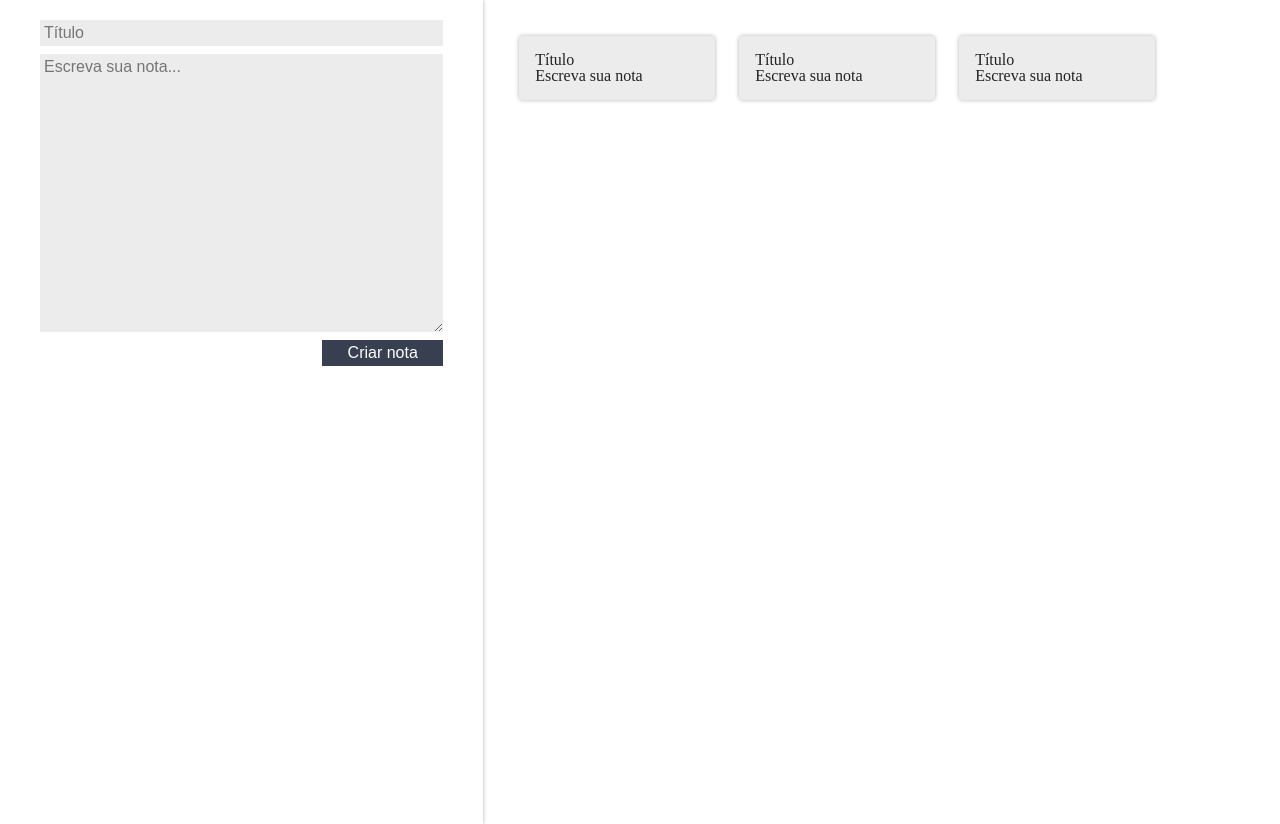
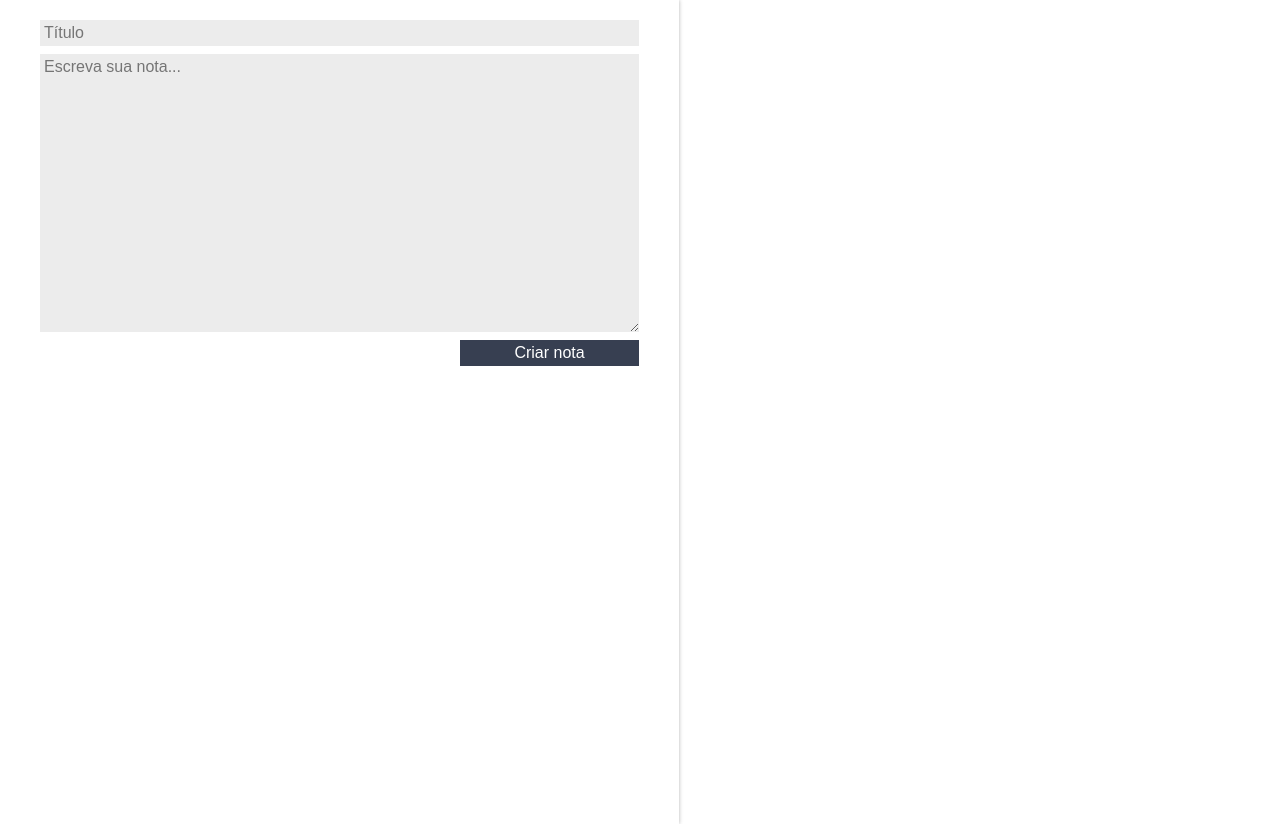
Before and after one commit to alexandrepalota/Alura-React-01-Ceep, a React (Create React App) app: page / in a window 1280 px wide. Built offline with nearby package versions, Linux system fonts and the light colour scheme; the HTML template or start-up script is replaced by a standard one.

Commit message:
Usando State

```diff
--- a/src/App.jsx
+++ b/src/App.jsx
@@ -6,20 +6,29 @@ import ListaDeNotas from "./components/ListaDeNotas";
 class App extends Component {
 
   constructor() {
-    super()
-    this.notas = []
+    super();
+
+    this.state = {
+      notas:[]
+    }
+
+    this.criarNota = this.criarNota.bind(this)
   }
 
   criarNota(titulo, texto) {
     const novaNota = {titulo, texto}
-    this.notas.push(novaNota)
+    const novoArrayNotas = [...this.state.notas, novaNota]
+    const novoEstado = {
+      notas: novoArrayNotas
+    }
+    this.setState(novoEstado)
   }
 
   render() {
     return (
       <section className="conteudo">
         <FormularioCadastro onCriarNota={this.criarNota} />
-        <ListaDeNotas notas={this.notas} />
+        <ListaDeNotas notas={this.state.notas} />
       </section>
     )
   }
--- a/src/components/CardNota/CardNota.jsx
+++ b/src/components/CardNota/CardNota.jsx
@@ -6,9 +6,9 @@ class CardNota extends Component {
         return (
             <section className="card-nota">
                 <header>
-                    <h3>Título</h3>
+                    <h3>{this.props.nota.titulo}</h3>
                 </header>
-                <p>Escreva sua nota</p>
+                <p>{this.props.nota.texto}</p>
             </section>
         );
     }
--- a/src/components/FormularioCadastro/FormularioCadastro.jsx
+++ b/src/components/FormularioCadastro/FormularioCadastro.jsx
@@ -3,21 +3,37 @@ import "./estilo.css"
 
 class FormularioCadastro extends Component {
 
-    constructor() {
-        super()
+    constructor(props) {
+        super(props)
         this.titulo = ''
+        this.texto = ''
 
         this.handleMudancaTitulo = this.handleMudancaTitulo.bind(this)
+        this.handleMudancaTexto = this.handleMudancaTexto.bind(this)
+        this.criarNota = this.criarNota.bind(this)
     }
 
     handleMudancaTitulo(evento) {
+        evento.stopPropagation()
         this.titulo = evento.target.value
-        console.log(this.titulo)
+    }
+
+    handleMudancaTexto(evento) {
+        evento.stopPropagation()
+        this.texto = evento.target.value
+    }
+
+    criarNota(evento) {
+        evento.preventDefault()
+        evento.stopPropagation()
+        this.props.onCriarNota(this.titulo, this.texto)
     }
 
     render() {
         return (
-            <form className="form-cadastro">
+            <form
+                className="form-cadastro"
+                onSubmit={this.criarNota}>
                 <input
                     className="form-cadastro_input"
                     type="text"
@@ -26,7 +42,8 @@ class FormularioCadastro extends Component {
                 <textarea
                     className="form-cadastro_input"
                     rows={15}
-                    placeholder="Escreva sua nota..." />
+                    placeholder="Escreva sua nota..."
+                    onChange={this.handleMudancaTexto} />
                 <button className="form-cadastro_input form-cadastro_submit">Criar nota</button>
             </form>
         );
--- a/src/components/ListaDeNotas/ListaDeNotas.jsx
+++ b/src/components/ListaDeNotas/ListaDeNotas.jsx
@@ -4,13 +4,15 @@ import "./estilo.css"
 
 class ListaDeNotas extends Component {
 
+    // Quando o construtor é usado só para receber as props, ele pode ser omitido
+
     render() {
         return (
             <ul className='lista-notas'>
-                {Array.of("Trabalho", "Trabalho", "Estudos").map((categoria, index) => {
+                {this.props.notas.map((nota, index) => {
                     return (
                         <li key={index} className='lista-notas_item'>
-                            <CardNota />
+                            <CardNota nota={nota} />
                         </li>
                     )
                 })}
```
